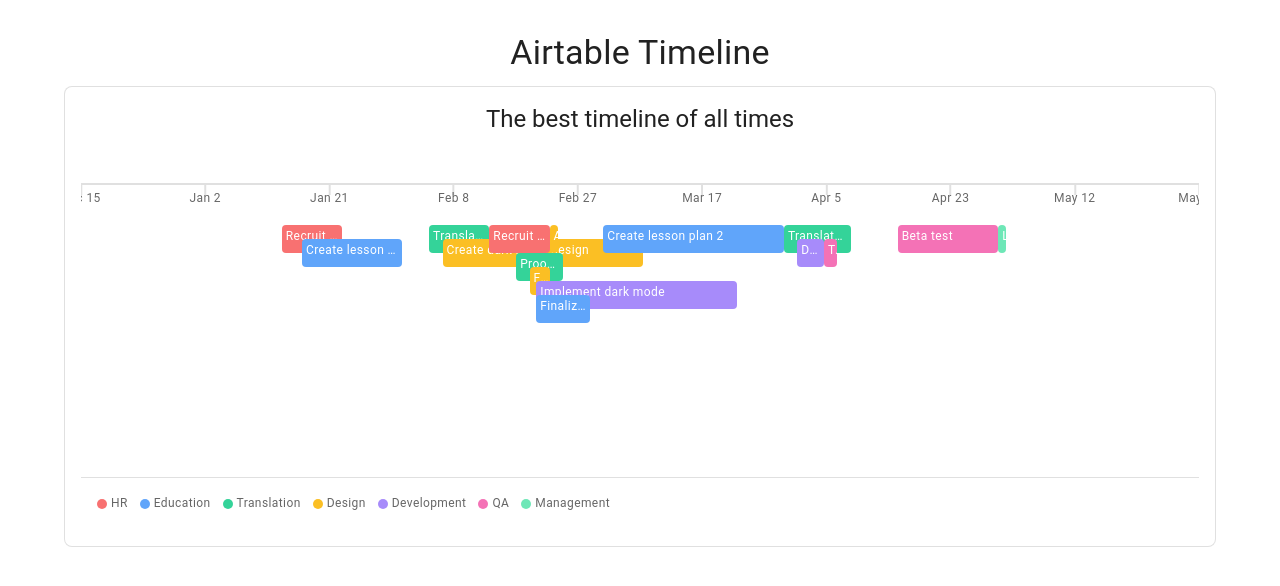
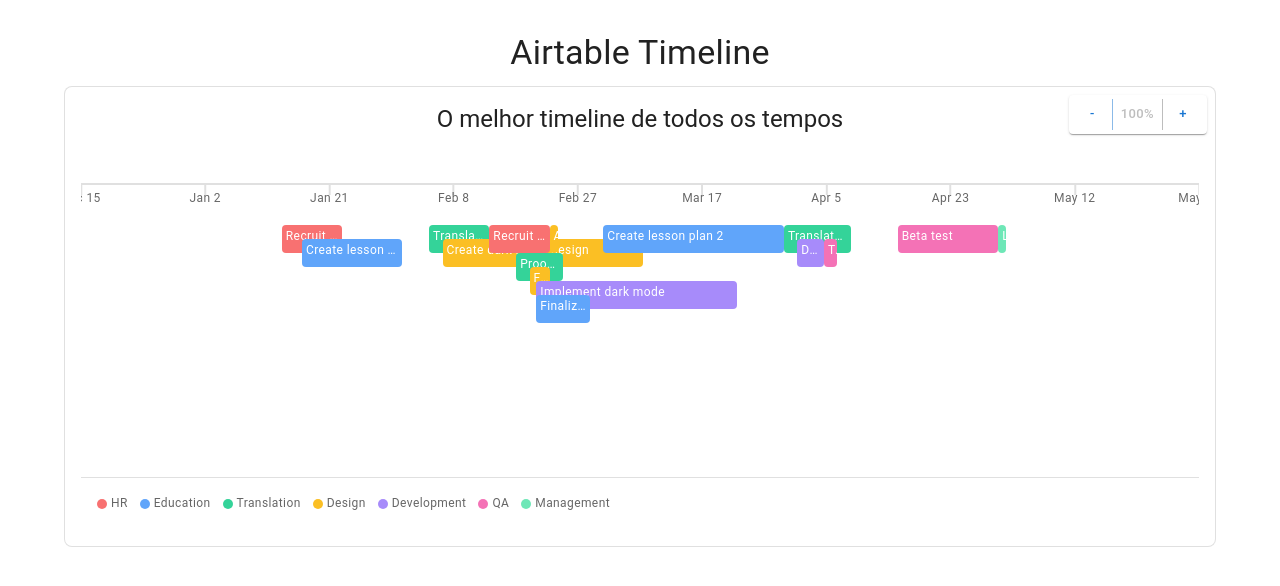
Before and after one commit to delimamatheus/best_timeline_ever, a React (Vite) app: page / in a window 1280 px wide. Shown: the top 586 px of the page. Built offline with nearby package versions, Linux system fonts and the light colour scheme.

Commit message:
zoom option on the timeline only

```diff
--- a/src/App.tsx
+++ b/src/App.tsx
@@ -1,6 +1,7 @@
 import React, { useState } from "react";
 import { CssBaseline, Container, Typography } from "@mui/material";
 import { Timeline } from "./components/organisms/Timeline/Timeline";
+
 import initialTimelineItems from "./data/timelineItems";
 
 const App: React.FC = () => {
--- a/src/components/organisms/Timeline/Timeline.tsx
+++ b/src/components/organisms/Timeline/Timeline.tsx
@@ -1,5 +1,13 @@
 import React, { useState } from "react";
-import { Box, Typography, useTheme, useMediaQuery } from "@mui/material";
+import {
+    Box,
+    Typography,
+    useTheme,
+    useMediaQuery,
+    Button,
+    ButtonGroup,
+    Paper
+} from "@mui/material";
 import { assignLanes, TimelineItemData } from "../../../utils/assignLanes";
 import { TimelineItem } from "../../molecules/TimelineItem/TimelineItem";
 import { TimelineLegend } from "../../molecules/TimelineLegend/TimelineLegend";
@@ -10,12 +18,23 @@
  setItems: React.Dispatch<React.SetStateAction<TimelineItemData[]>>;
 }
 
+const BASE_WIDTH_MOBILE = 800;
+
 export const Timeline: React.FC<Props> = ({ items, setItems }) => {
  const theme = useTheme();
  const lanes = assignLanes(items);
 
+ const [zoomLevel, setZoomLevel] = useState(1.0);
  const [isModalOpen, setIsModalOpen] = useState(false);
  const [selectedItem, setSelectedItem] = useState<TimelineItemData | null>(null);
+
+ const handleZoomIn = () => {
+  setZoomLevel(prev => Math.min(prev + 0.25, 4.0));
+ };
+
+ const handleZoomOut = () => {
+  setZoomLevel(prev => Math.max(prev - 0.25, 0.5));
+ };
 
  const handleItemClick = (item: TimelineItemData) => {
   setSelectedItem(item);
@@ -63,6 +82,9 @@
 
  const calculatedMinHeight = tagsHeight + INITIAL_TOP_OFFSET;
 
+ const adjustedTotalDays = totalDays * zoomLevel;
+ const adjustedMinWidth = isMobile ? `${BASE_WIDTH_MOBILE * zoomLevel}px` : `calc(100% * ${zoomLevel})`;
+
  return (
   <Box
    sx={{
@@ -75,8 +97,31 @@
     backgroundColor: theme.palette.background.paper,
    }}
   >
+   <Paper
+    elevation={1}
+    sx={{
+     position: 'absolute',
+     top: 8,
+     right: 8,
+     zIndex: 10,
+     p: 0.5,
+    }}
+   >
+    <ButtonGroup size="small" variant="text" aria-label="Controles de Zoom">
+     <Button onClick={handleZoomOut} disabled={zoomLevel <= 0.5}>
+      -
+     </Button>
+     <Button disabled sx={{ px: 1 }}>
+      {Math.round(zoomLevel * 100)}%
+     </Button>
+     <Button onClick={handleZoomIn} disabled={zoomLevel >= 4.0}>
+      +
+     </Button>
+    </ButtonGroup>
+   </Paper>
+
    <Typography variant={isMobile ? "h6" : "h5"} mb={2} textAlign="center">
-        The best timeline of all times
+    O melhor timeline de todos os tempos
    </Typography>
 
    <Box
@@ -92,7 +137,7 @@
       borderTop: `2px solid ${theme.palette.divider}`,
       pt: 0,
       mt: 4,
-            minWidth: isMobile ? '800px' : '100%',
+      minWidth: adjustedMinWidth,
       width: 'fit-content',
       pb: 1,
      }}
@@ -148,7 +193,7 @@
        item={item}
        startDate={timelineStart}
        endDate={timelineEnd}
-              totalDays={totalDays}
+       totalDays={adjustedTotalDays}
        laneIndex={item.lane}
        onClick={handleItemClick}
       />
```
Lines whose indentation alone changed are shown as unchanged.
